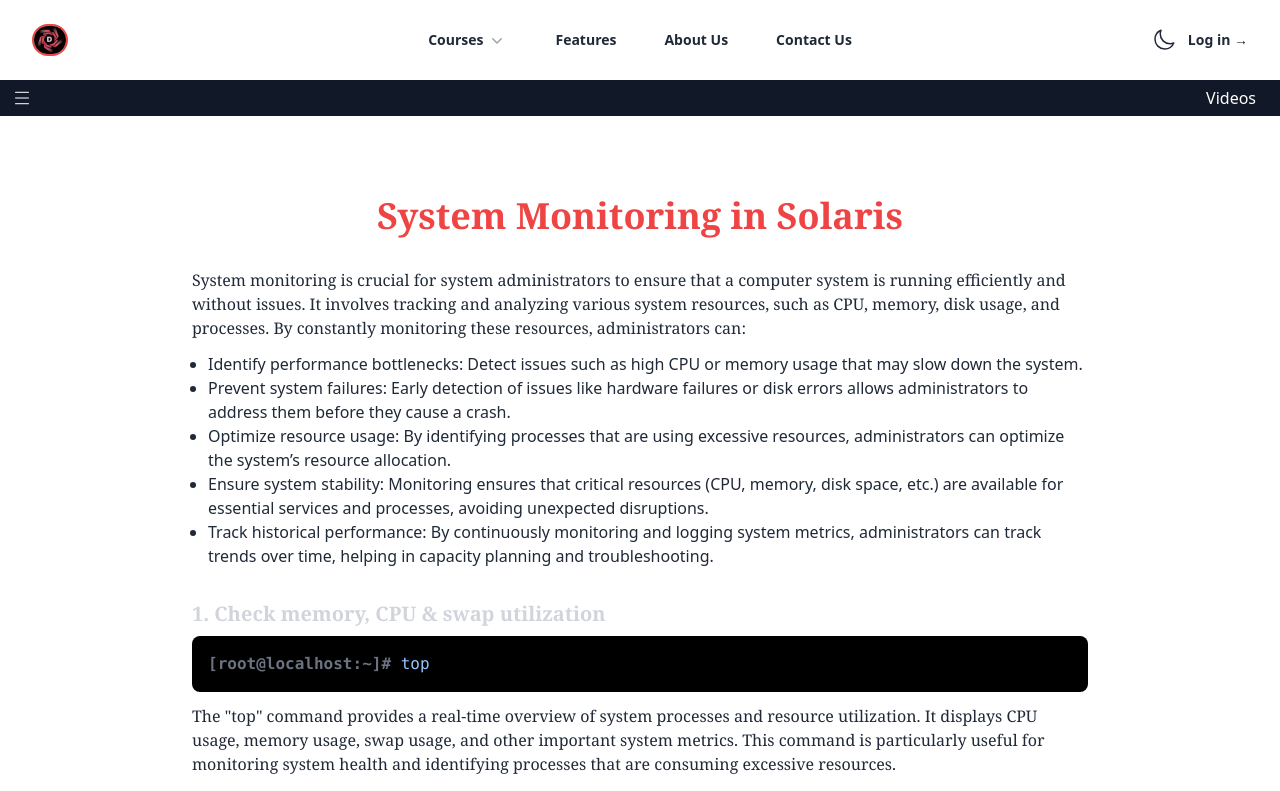
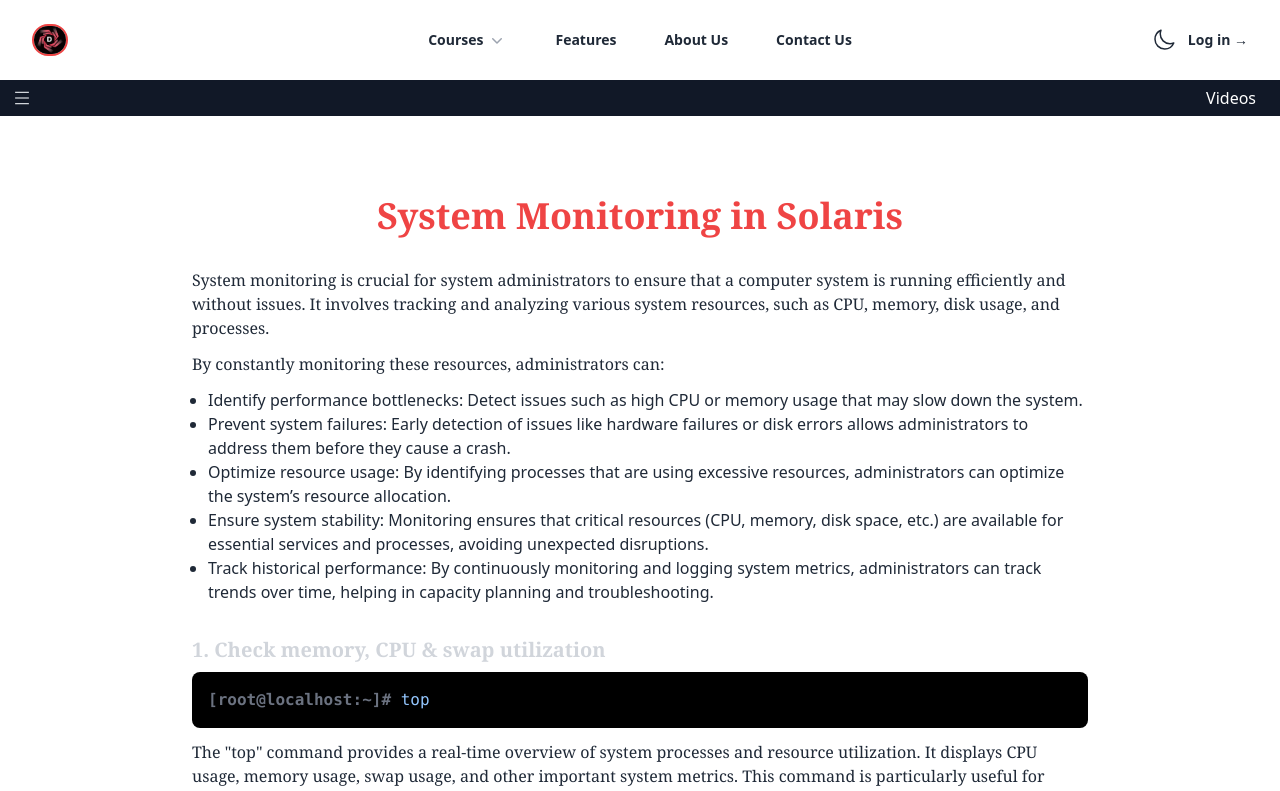
Before and after one commit to mnu4513/devfsadm, a React (Create React App) app: page /course/solaris/system-monitoring in a window 1280 px wide. Shown: the top 791 px of the page. Built offline with nearby package versions, Linux system fonts and the light colour scheme.

Commit message:
monitoring complete

```diff
--- a/src/components/solaris/SystemMoritoring.js
+++ b/src/components/solaris/SystemMoritoring.js
@@ -6,8 +6,8 @@ const SystemMonitoring = () => {
     <div className='mx-4 my-4 lg:max-w-4xl lg:mx-auto'>
       {/* Page Heading */}
       <Heading text={`System Monitoring in Solaris`} />
-      <Text text={`System monitoring is crucial for system administrators to ensure that a computer system is running efficiently and without issues. It involves tracking and analyzing various system resources, such as CPU, memory, disk usage, and processes. By constantly monitoring these resources, administrators can:`}/>
-
+      <Text text={`System monitoring is crucial for system administrators to ensure that a computer system is running efficiently and without issues. It involves tracking and analyzing various system resources, such as CPU, memory, disk usage, and processes.`}/>
+<Text text={` By constantly monitoring these resources, administrators can:`}/>
       <ul className="ml-4 list-disc">
         <li> Identify performance bottlenecks: Detect issues such as high CPU or memory usage that may slow down the system.</li>
         <li> Prevent system failures: Early detection of issues like hardware failures or disk errors allows administrators to address them before they cause a crash.</li>
```
